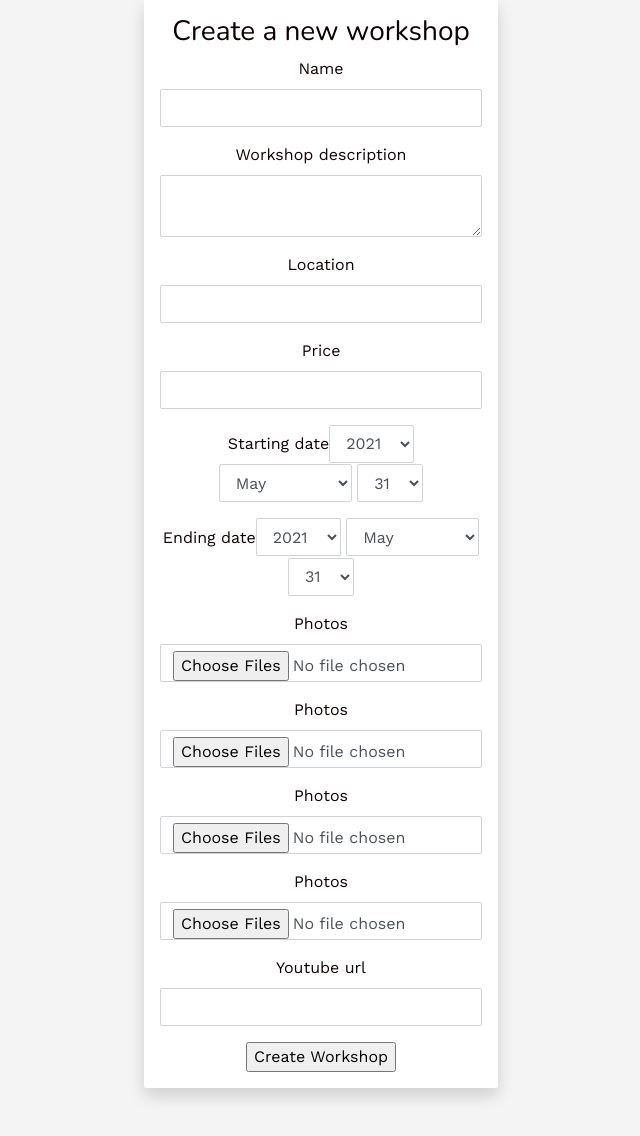
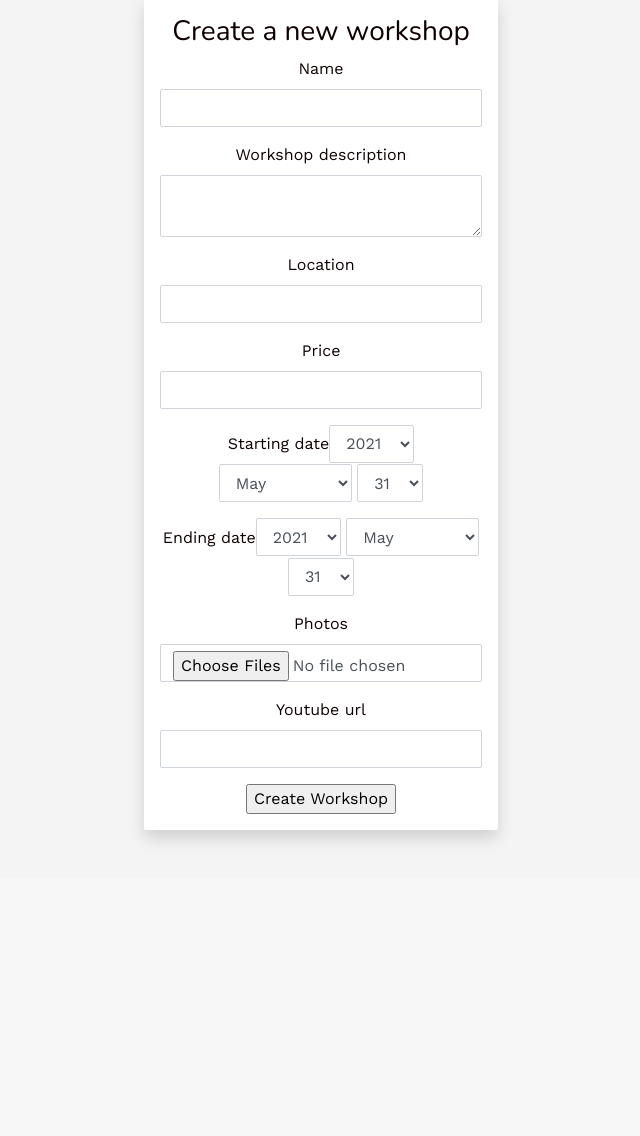
Before and after one commit to 4mikemendes/workshops, a Rails app: page /workshops/new in a window 1280 px wide. Shown: the part 107-1243 px from the top of the page, without its empty margins (319-959 px from the left). After the commit the page ends 950 px from the top, so only its background shows below. Run offline with Rails 7, Linux system fonts and the light colour scheme; the visitor is signed in with stand-in values (Sample User, id 1); style sheets or scripts are compiled from the project's sources; some libraries are stand-ins or nearby versions.

Commit message:
linl-out

```diff
--- a/app/views/workshops/edit.html.erb
+++ b/app/views/workshops/edit.html.erb
@@ -11,10 +11,6 @@
         <%= f.input :starting_date %>
         <%= f.input :ending_date %>
         <%= f.input :photos, as: :file, input_html: { multiple: true } %>
-        <%= f.input :photos, as: :file, input_html: { multiple: true } %>
-        <%= f.input :photos, as: :file, input_html: { multiple: true } %>
-        <%= f.input :photos, as: :file, input_html: { multiple: true } %>
-        <%= f.input :youtube_url %>
         <%= f.submit %>
         <% end %>
       </div>
--- a/app/views/workshops/new.html.erb
+++ b/app/views/workshops/new.html.erb
@@ -11,9 +11,6 @@
             <%= f.input :starting_date %>
             <%= f.input :ending_date %>
             <%= f.input :photos, as: :file, input_html: { multiple: true } %>
-            <%= f.input :photos, as: :file, input_html: { multiple: true } %>
-            <%= f.input :photos, as: :file, input_html: { multiple: true } %>
-            <%= f.input :photos, as: :file, input_html: { multiple: true } %>
             <%= f.input :youtube_url %>
             <%= f.submit %>
           <% end %>
```
